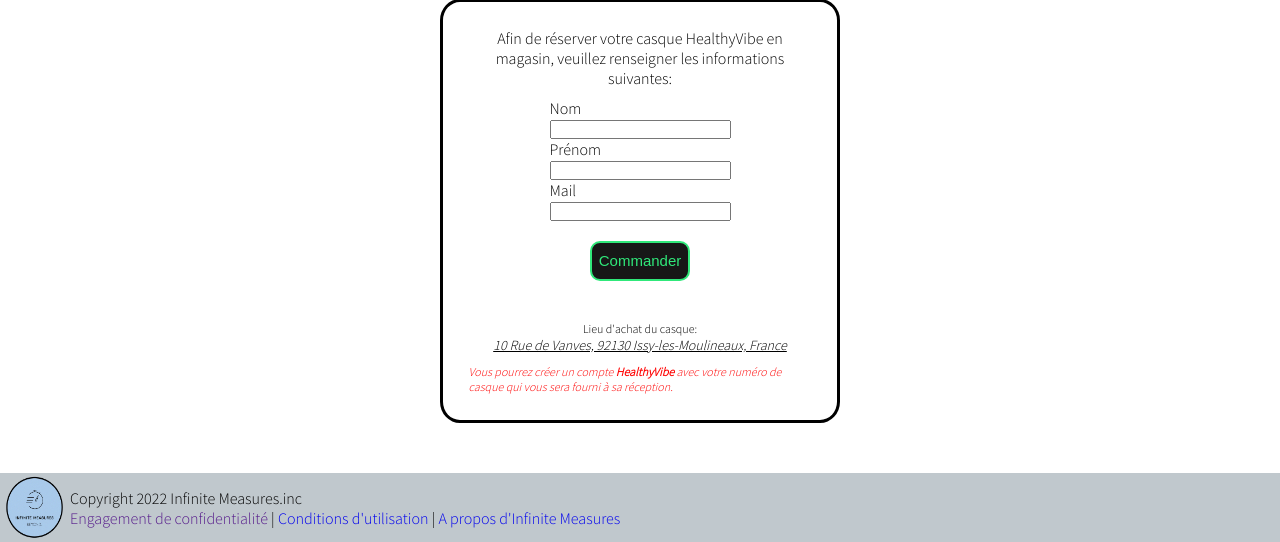
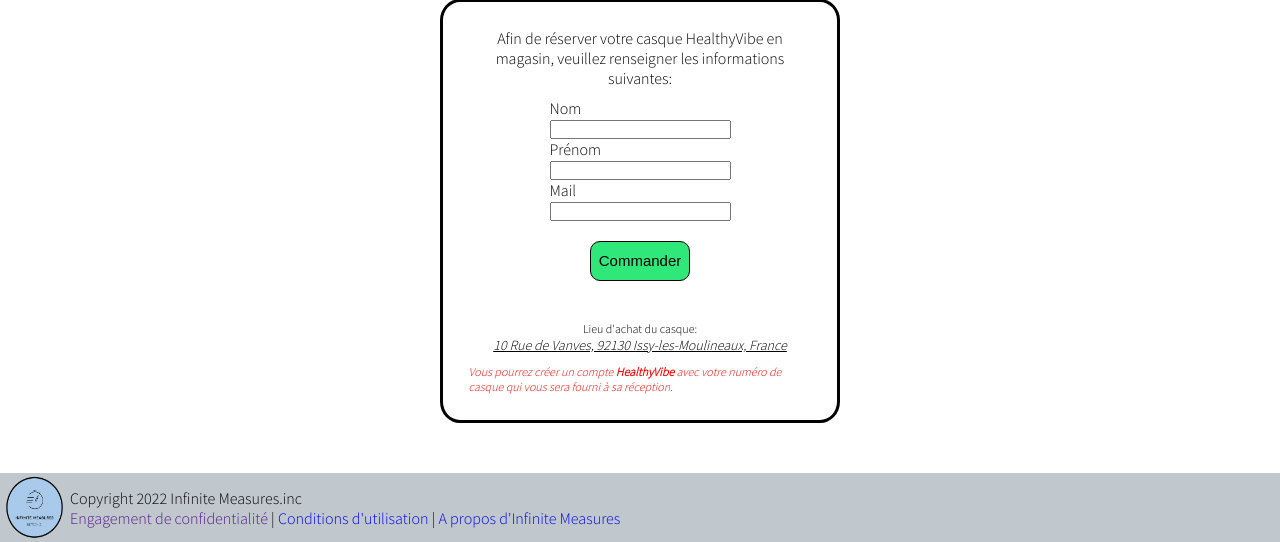
Before and after one commit to BenjaminBrehier/HealthyVibe, a PHP site: page /acheter.php in a window 1280 px wide. Shown: the part 140-682 px from the top of the page. Run offline with PHP 8.4, Linux system fonts and the light colour scheme.

Commit message:
acheter modif bouton

```diff
--- a/res/css/acheter.css
+++ b/res/css/acheter.css
@@ -119,9 +119,9 @@ Address {
     font-size:15px;
     margin-top:20px;
     margin-bottom:20px;
-    background-color:#171717;
+    background-color:#30E87A;
     border-radius: 10px;
-    border: solid 2px #30E87A;
-    color:#30E87A;
+    border: solid 1px black;
+    color:black;
 
 }
```
